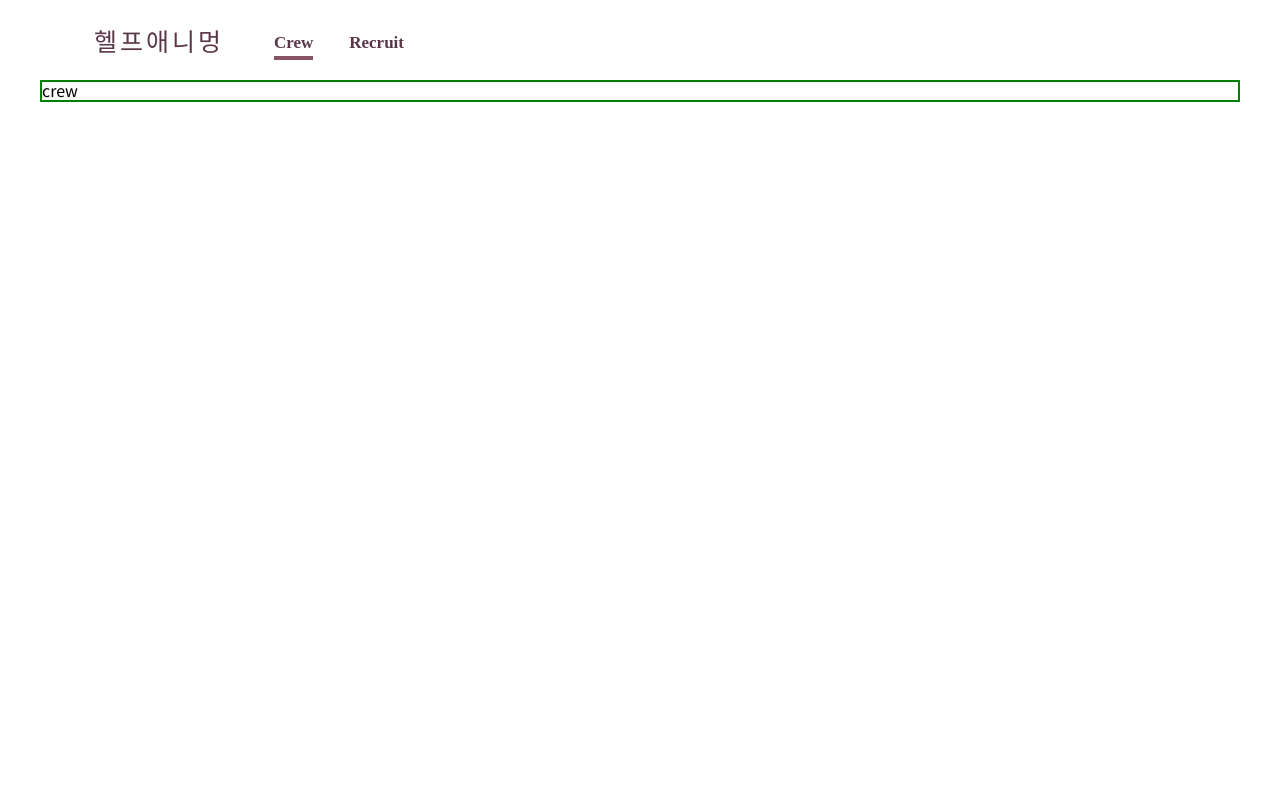
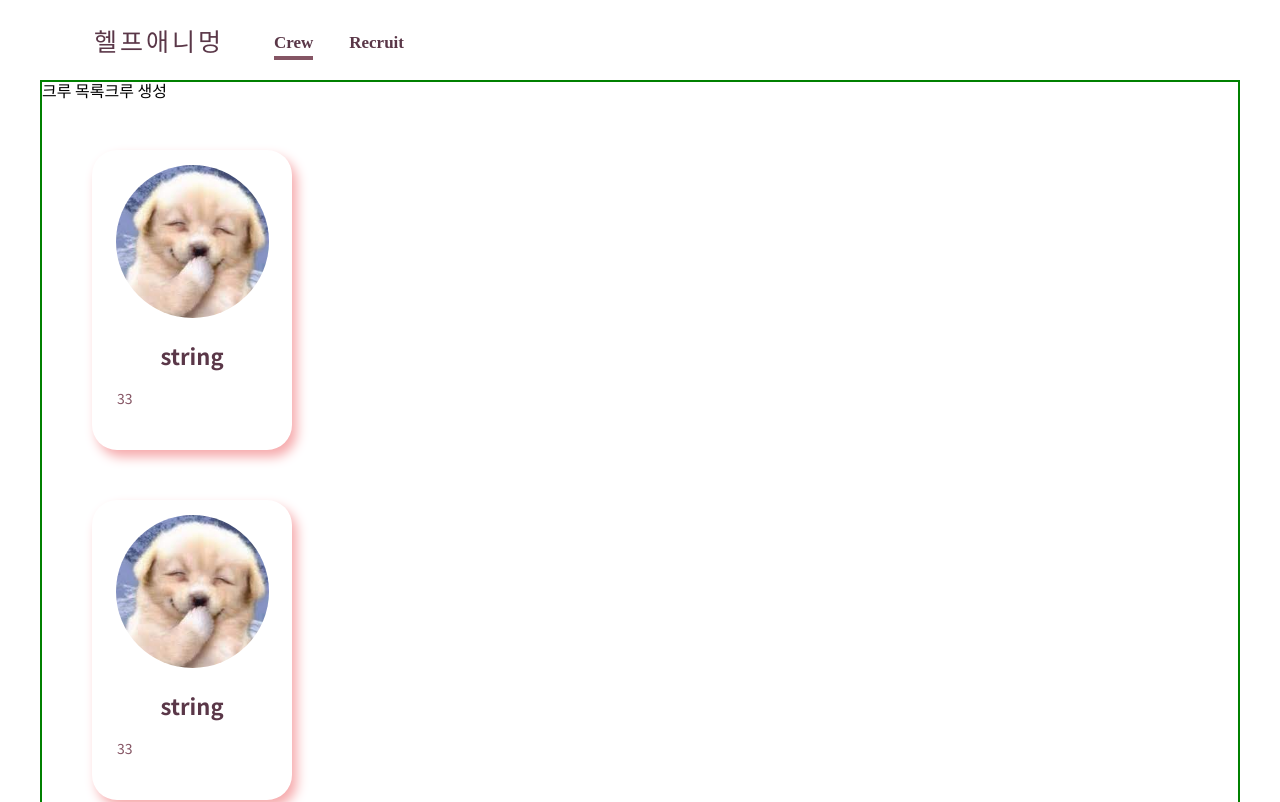
Before and after one commit to By-hoon/HelpAnimal-front, a React (Create React App) app: page /crew in a window 1280 px wide. Shown: the top 802 px of the page. Built offline with nearby package versions, Linux system fonts and the light colour scheme; a web font is replaced by a local one.

Commit message:
HA-35 Frontend : 크루 메인 페이지 구현

```diff
--- a/src/routes/Crew.tsx
+++ b/src/routes/Crew.tsx
@@ -1,5 +1,30 @@
+import { Link } from "react-router-dom";
+import CrewCard from "../components/CrewCard";
+import { crews } from "../test/data";
+
 const Crew = () => {
-  return <span>crew</span>;
+  return (
+    <div className="crew__container">
+      <div className="title__container">
+        <span className="title__span">크루 목록</span>
+        <Link className="create-crew__link" to="/crew/add">
+          크루 생성
+        </Link>
+      </div>
+      <div className="crew-list__container">
+        {crews.map((crew) => (
+          <CrewCard
+            key={crew.id}
+            id={crew.id}
+            logo={crew.logo}
+            name={crew.name}
+            introduction={crew.introduction}
+            amount={crew.amount}
+          />
+        ))}
+      </div>
+    </div>
+  );
 };
 
 export default Crew;
```
